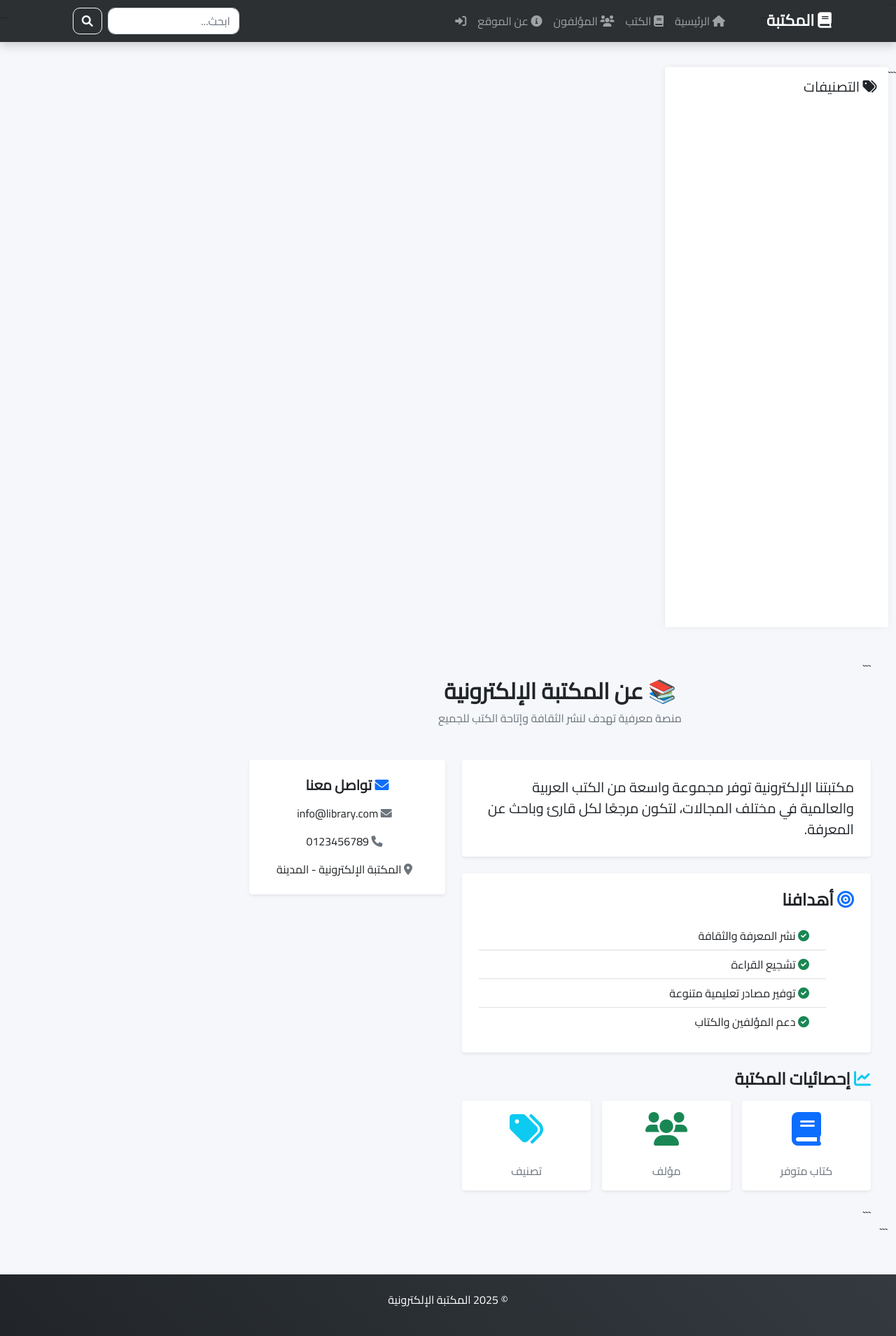
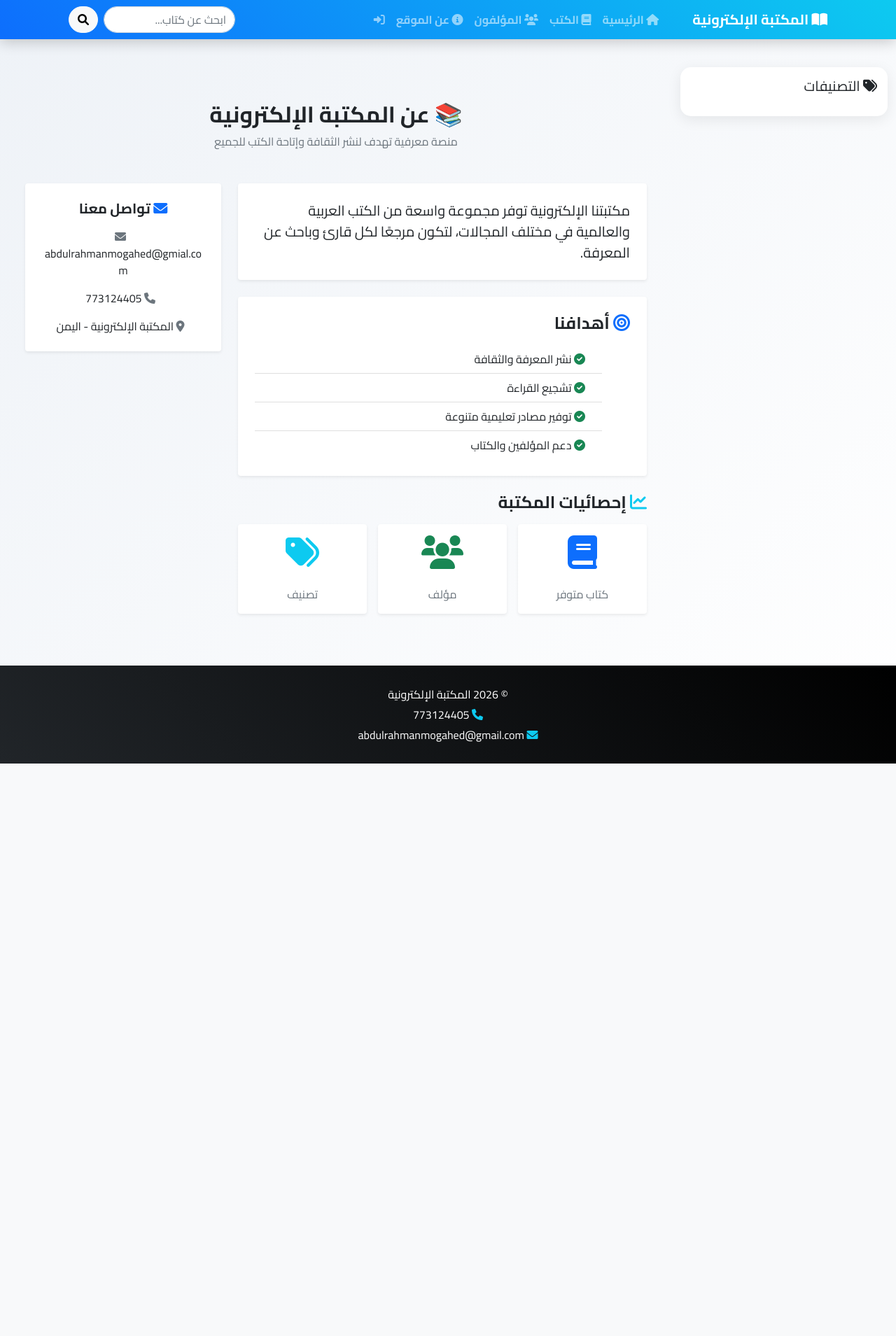
Before and after one commit to rassolTeam/LibraryProject, a Django app: page /books/about/ in a window 1280 px wide. Shown: the whole page at 70% size. After the commit the page ends 1091 px from the top, so only its background shows below. Run offline with Django 5.2, Linux system fonts and the light colour scheme; some libraries are stand-ins or nearby versions.

Commit message:
تم تعديل الصفحات

````diff
--- a/templates/base.html
+++ b/templates/base.html
@@ -1,14 +1,12 @@
 <!DOCTYPE html>
+{% load static %}
+<html lang="ar" dir="rtl">
 
-{% load static %}
-
-<html lang="ar" dir="rtl">
 <head>
     <meta charset="UTF-8">
     <meta name="viewport" content="width=device-width, initial-scale=1.0">
     <title>{% block title %}المكتبة الإلكترونية{% endblock %}</title>
 
-```
     <!-- Bootstrap -->
     <link href="{% static 'css/bootstrap/bootstrap.min.css' %}" rel="stylesheet">
 
@@ -16,169 +14,116 @@
     <link rel="stylesheet" href="{% static 'css/fontawesome/all.min.css' %}">
 
     <!-- Google Font -->
-<link href="https://fonts.googleapis.com/css2?family=Cairo&display=swap" rel="stylesheet">
+    <link href="https://fonts.googleapis.com/css2?family=Cairo:wght@400;700&display=swap" rel="stylesheet">
 
     <style>
         body {
             font-family: 'Cairo', sans-serif;
-        direction: rtl;
-        background-color: #f5f7fb;
+            background: linear-gradient(135deg, #eef2f7, #ffffff);
         }
 
         /* Navbar */
         .navbar {
-        backdrop-filter: blur(10px);
-        background: rgba(33, 37, 41, 0.95) !important;
-        box-shadow: 0 4px 15px rgba(0,0,0,0.2);
-    }
-
-    .navbar-brand {
-        font-weight: bold;
-        font-size: 1.4rem;
+            background: linear-gradient(45deg, #0d6efd, #0dcaf0);
+            box-shadow: 0 4px 20px rgba(0,0,0,0.2);
         }
 
         .nav-link {
+            font-weight: 600;
             transition: 0.3s;
         }
 
         .nav-link:hover {
-        color: #0dcaf0 !important;
+            color: #ffd700 !important;
             transform: translateY(-2px);
         }
 
         /* Sidebar */
         .sidebar {
-        background: #ffffff;
-        min-height: 100vh;
-        border-left: 1px solid #eee;
-        box-shadow: 0 0 10px rgba(0,0,0,0.05);
+            background: #fff;
+            border-radius: 15px;
+            padding: 15px;
+            box-shadow: 0 5px 20px rgba(0,0,0,0.08);
         }
 
         .sidebar a {
             display: block;
-        padding: 8px 10px;
-        border-radius: 8px;
+            padding: 10px;
+            margin-bottom: 5px;
+            border-radius: 10px;
             transition: 0.3s;
+            color: #333;
         }
 
         .sidebar a:hover {
-        background-color: #0dcaf0;
+            background: linear-gradient(45deg, #0d6efd, #0dcaf0);
             color: white !important;
-        padding-right: 15px;
+            transform: translateX(-5px);
         }
 
         /* Cards */
         .book-card {
-        transition: all 0.3s ease;
-        border: none;
-        border-radius: 15px;
+            border-radius: 20px;
             overflow: hidden;
-        box-shadow: 0 4px 15px rgba(0,0,0,0.1);
-        background: #fff;
+            transition: 0.4s;
+            box-shadow: 0 5px 25px rgba(0,0,0,0.1);
         }
 
         .book-card:hover {
-        transform: translateY(-10px) scale(1.02);
-        box-shadow: 0 10px 30px rgba(0,0,0,0.15);
-    }
-
-    .book-card img {
-        height: 220px;
-        object-fit: cover;
+            transform: translateY(-10px);
+            box-shadow: 0 15px 40px rgba(0,0,0,0.2);
         }
 
         /* Buttons */
         .btn-view {
             background: linear-gradient(45deg, #0d6efd, #0dcaf0);
             border: none;
+            border-radius: 25px;
             color: white;
-        border-radius: 10px;
-        padding: 6px 15px;
-        transition: 0.3s;
-    }
-
-    .btn-view:hover {
-        transform: translateY(-2px);
-        box-shadow: 0 6px 20px rgba(13, 110, 253, 0.4);
         }
 
         .btn-download {
             background: linear-gradient(45deg, #198754, #20c997);
             border: none;
+            border-radius: 25px;
             color: white;
-        border-radius: 10px;
-        padding: 6px 15px;
-        transition: 0.3s;
-    }
-
-    .btn-download:hover {
-        transform: translateY(-2px);
-        box-shadow: 0 6px 20px rgba(25, 135, 84, 0.4);
-    }
-
-    /* Category Title */
-    .category-title {
-        font-weight: bold;
-        border-right: 5px solid #0dcaf0;
-        padding-right: 10px;
-        margin-bottom: 20px;
-        color: #333;
-    }
-
-    /* Stats */
-    .stat-card {
-        transition: 0.3s;
-        cursor: pointer;
-    }
-
-    .stat-card:hover {
-        transform: translateY(-5px) scale(1.02);
-        background: #f8f9fa;
-    }
-
-    /* Messages */
-    .messages {
-        position: fixed;
-        top: 90px;
-        right: 20px;
-        z-index: 1000;
-        min-width: 300px;
         }
 
         /* Footer */
         footer {
-        background: linear-gradient(45deg, #212529, #343a40);
+            background: linear-gradient(45deg, #212529, #000);
+            margin-top: 50px;
         }
 
-    footer a {
-        transition: 0.3s;
+        footer p {
+            margin: 5px;
         }
 
-    footer a:hover {
-        color: #0dcaf0 !important;
-        transform: scale(1.1);
+        footer i {
+            color: #0dcaf0;
         }
 
-    form input,
+        /* Search */
+        form input {
+            border-radius: 20px !important;
+        }
+
         form button {
-        border-radius: 10px !important;
+            border-radius: 20px !important;
         }
     </style>
-```
-
 </head>
 
 <body>
 
 <!-- Navbar -->
-
 <nav class="navbar navbar-expand-lg navbar-dark fixed-top">
     <div class="container">
-        <a class="navbar-brand" href="{% url 'home' %}">
-            <i class="fas fa-book"></i> المكتبة
+
+        <a class="navbar-brand fw-bold" href="{% url 'home' %}">
+            <i class="fas fa-book-open"></i> المكتبة الإلكترونية
         </a>
 
-```
         <button class="navbar-toggler" type="button" data-bs-toggle="collapse" data-bs-target="#navbarNav">
             <span class="navbar-toggler-icon"></span>
         </button>
@@ -186,6 +131,7 @@
         <div class="collapse navbar-collapse" id="navbarNav">
 
             <ul class="navbar-nav ms-auto">
+
                 <li class="nav-item"><a class="nav-link" href="{% url 'home' %}"><i class="fas fa-home"></i> الرئيسية</a></li>
                 <li class="nav-item"><a class="nav-link" href="{% url 'book_list' %}"><i class="fas fa-book"></i> الكتب</a></li>
                 <li class="nav-item"><a class="nav-link" href="{% url 'author_list' %}"><i class="fas fa-users"></i> المؤلفون</a></li>
@@ -196,34 +142,34 @@
                 {% else %}
                 <li class="nav-item"><a class="nav-link" href="{% url 'login' %}"><i class="fas fa-sign-in-alt"></i></a></li>
                 {% endif %}
+
             </ul>
 
             <!-- Search -->
             <form action="{% url 'search_books' %}" method="get" class="d-flex ms-3">
-            <input type="text" name="q" class="form-control" placeholder="ابحث...">
-            <button class="btn btn-outline-light me-2"><i class="fas fa-search"></i></button>
+                <input type="text" name="q" class="form-control" placeholder="ابحث عن كتاب...">
+                <button class="btn btn-light me-2"><i class="fas fa-search"></i></button>
             </form>
 
         </div>
     </div>
-```
-
 </nav>
 
 <!-- Content -->
+<div class="container-fluid mt-5 pt-5">
+    <div class="row g-4">
 
-<div class="container-fluid mt-5 pt-4">
-    <div class="row">
+        <!-- Sidebar -->
+        <div class="col-md-3">
+            <div class="sidebar">
+                <h5 class="mb-3"><i class="fas fa-tags"></i> التصنيفات</h5>
 
-```
-    <!-- Sidebar -->
-    <div class="col-md-3 sidebar p-3">
-        <h5><i class="fas fa-tags"></i> التصنيفات</h5>
                 {% for category in categories %}
                     <a href="{% url 'books_by_category' category.id %}">
                         <i class="fas fa-book"></i> {{ category.name }}
                     </a>
                 {% endfor %}
+            </div>
         </div>
 
         <!-- Main -->
@@ -232,23 +178,23 @@
         </div>
 
     </div>
-```
-
 </div>
 
 <!-- Footer -->
+<footer class="text-white text-center py-4">
+    <p>© 2026 المكتبة الإلكترونية</p>
 
-<footer class="text-white text-center py-4 mt-5">
-    <p>© 2025 المكتبة الإلكترونية</p>
+    <p>
+        <i class="fas fa-phone"></i> 773124405
+    </p>
+
+    <p>
+        <i class="fas fa-envelope"></i> abdulrahmanmogahed@gmail.com
+    </p>
 </footer>
 
 <script src="{% static 'js/bootstrap/bootstrap.bundle.min.js' %}"></script>
-
 {% block extra_js %}{% endblock %}
 
 </body>
 </html>
-
-
-
-<!-- done page base -->
--- a/templates/books/about.html
+++ b/templates/books/about.html
@@ -6,7 +6,7 @@
 
 <div class="container mt-5">
 
-```
+
 <!-- العنوان -->
 <div class="text-center mb-5">
     <h2 class="fw-bold">📚 عن المكتبة الإلكترونية</h2>
@@ -95,24 +95,23 @@
 
             <p class="mb-3">
                 <i class="fas fa-envelope me-2 text-muted"></i>
-                info@library.com
-            </p>
+abdulrahmanmogahed@gmial.com            </p>
 
             <p class="mb-3">
                 <i class="fas fa-phone me-2 text-muted"></i>
-                0123456789
+                773124405
             </p>
 
             <p class="mb-0">
                 <i class="fas fa-map-marker-alt me-2 text-muted"></i>
-                المكتبة الإلكترونية - المدينة
+                المكتبة الإلكترونية - اليمن
             </p>
         </div>
 
     </div>
 
 </div>
-```
+
 
 </div>
 {% endblock %}
--- a/templates/books/author_detail.html
+++ b/templates/books/author_detail.html
@@ -7,7 +7,7 @@
 
 <div class="container mt-5">
 
-```
+
 <!-- Breadcrumb -->
 <nav aria-label="breadcrumb">
     <ol class="breadcrumb bg-white p-3 rounded shadow-sm">
@@ -138,7 +138,7 @@
     </div>
     {% endif %}
 </div>
-```
+
 
 </div>
 {% endblock %}
--- a/templates/books/author_list.html
+++ b/templates/books/author_list.html
@@ -6,7 +6,7 @@
 
 <div class="container mt-5">
 
-```
+
 <!-- العنوان -->
 <div class="text-center mb-5">
     <h2 class="fw-bold">👨‍💼 المؤلفون</h2>
@@ -69,7 +69,7 @@
     {% endfor %}
 
 </div>
-```
+
 
 </div>
 {% endblock %}
--- a/templates/books/book_detail.html
+++ b/templates/books/book_detail.html
@@ -6,7 +6,7 @@
 
 <div class="container mt-5">
 
-```
+
 <div class="row g-4">
 
     <!-- صورة + أزرار -->
@@ -152,7 +152,7 @@
 
 </div>
 {% endif %}
-```
+
 
 </div>
 {% endblock %}
--- a/templates/books/book_list.html
+++ b/templates/books/book_list.html
@@ -6,7 +6,7 @@
 
 <div class="container mt-5">
 
-```
+
 <!-- العنوان -->
 <div class="text-center mb-5">
     <h2 class="fw-bold">📚 جميع الكتب</h2>
@@ -98,7 +98,7 @@
     </div>
 </div>
 {% endfor %}
-```
+
 
 </div>
 {% endblock %}
--- a/templates/books/books_by_category.html
+++ b/templates/books/books_by_category.html
@@ -6,7 +6,7 @@
 
 <div class="container mt-5">
 
-```
+
 <!-- عنوان التصنيف -->
 <div class="text-center mb-5">
     <h2 class="fw-bold">📚 {{ category.name }}</h2>
@@ -108,7 +108,7 @@
     {% endfor %}
 
 </div>
-```
+
 
 </div>
 {% endblock %}
--- a/templates/books/favorite_books.html
+++ b/templates/books/favorite_books.html
@@ -6,7 +6,7 @@
 
 <div class="container mt-5">
 
-```
+
 <!-- العنوان -->
 <div class="text-center mb-5">
     <h2 class="fw-bold">❤️ الكتب المفضلة</h2>
@@ -81,7 +81,7 @@
     {% endfor %}
 
 </div>
-```
+
 
 </div>
 {% endblock %}
--- a/templates/books/my_books.html
+++ b/templates/books/my_books.html
@@ -4,7 +4,7 @@
 
 {% block content %}
 
-```
+
 <!-- Header -->
 <div class="d-flex justify-content-between align-items-center mb-5">
     <div>
@@ -98,4 +98,3 @@
 
 </div>
 {% endif %}
-```
--- a/templates/books/search.html
+++ b/templates/books/search.html
@@ -7,7 +7,7 @@
 
 <div class="container mt-5">
 
-```
+
 <!-- العنوان -->
 <div class="text-center mb-5">
     <h2 class="fw-bold">🔍 البحث في المكتبة</h2>
@@ -155,7 +155,7 @@
     </ul>
 </nav>
 {% endif %}
-```
+
 
 </div>
 {% endblock %}
--- a/templates/books/upload_book.html
+++ b/templates/books/upload_book.html
@@ -117,7 +117,7 @@
 
     </div>
 </div>
-```
+
 
 </div>
 {% endblock %}
````
Also changed, not shown: templates/books/home.html (+4 -6 lines). Lines whose indentation alone changed are shown as unchanged.
